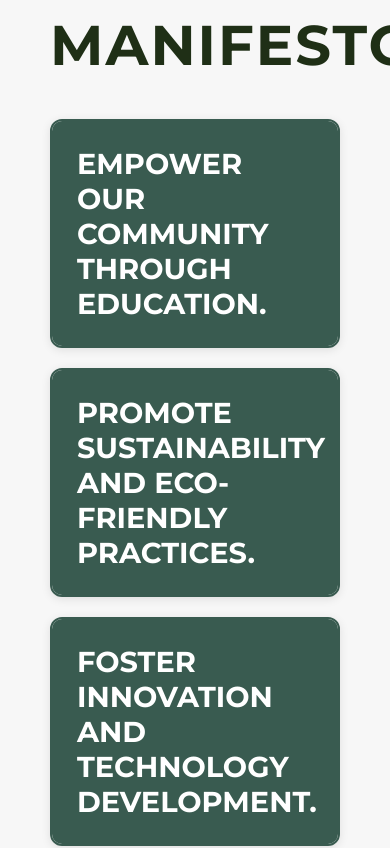
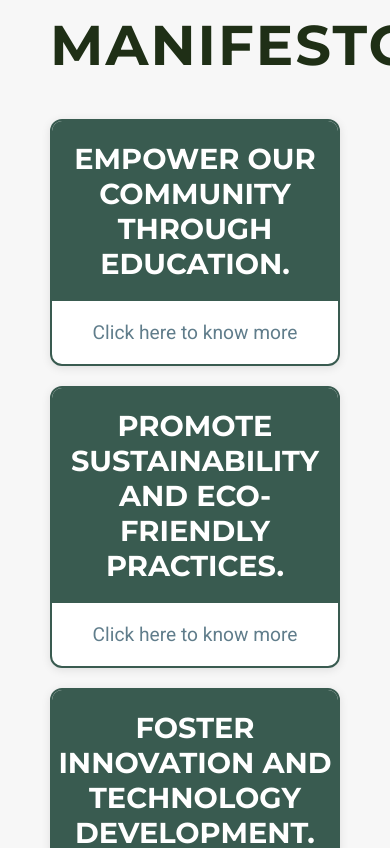
Before and after one commit to sachinky09/Gym_Project, a React (Create React App) app in the folder client/: page / in a window 390 px wide. Shown: the part 989-1837 px from the top of the page. Built offline with nearby package versions, Linux system fonts and the light colour scheme.

Commit message:
Animations and responsiveness of manifesto improved

```diff
--- a/client/src/components/Form/Form.jsx
+++ b/client/src/components/Form/Form.jsx
@@ -20,7 +20,15 @@ const FormSection = () => {
             <div className="contact-details">
               <p><span role="img" aria-label="email">📧</span> Contact@GreatStack.dev</p>
               <p><span role="img" aria-label="phone">📞</span> +1 123-456-7890</p>
-              <p><span role="img" aria-label="location">📍</span> 77 Massachusetts Ave, Cambridge, MA 02139, United States</p>
+              <p><span role="img" aria-label="location">📍</span>National Institute of Technology Durgapur
+              <br/>
+              Mahatma Gandhi Avenue,
+              <br/>
+              Durgapur,
+              <br/>
+              West Bengal 713209,
+              <br/>
+              India.</p>
             </div>
           </div>
         </div>
--- a/client/src/components/Manifesto/Manifesto.css
+++ b/client/src/components/Manifesto/Manifesto.css
@@ -1,25 +1,29 @@
-@import url('https://fonts.googleapis.com/css2?family=Merriweather:wght@400;700&family=Montserrat:wght@400;600&family=Oswald:wght@400;500&family=Roboto:wght@400;500&display=swap');
+@import url('https://fonts.googleapis.com/css2?family=Montserrat:wght@400;600&family=Roboto:wght@400;500&display=swap');
 
 :root {
-    --dark-green-color: #1f2f16;
-    --feldgrau-color: #395b50;
-    --payne-color: #5a7684;
-    --lavender-color: #c5d1eb;
-    --background-color: #f8f9fa;
-    --card-background: #ffffff;
-    --card-hover-background: #e0f7fa;
-    --text-color: #263238;
-    --text-light-color: #607d8b;
+    --dark-green: #1f2f16;
+    --feldgrau: #395b50;
+    --light-green: #d0f0c0;
+    --background: #f8f9fa;
+    --card-bg: #fff;
+    --text-dark: #263238;
+    --text-light: #607d8b;
     --border-color: #80cbc4;
     --box-shadow: 0 4px 15px rgba(0, 0, 0, 0.1);
     --box-shadow-hover: 0 6px 20px rgba(0, 0, 0, 0.2);
-    --transition-duration: 0.3s;
+    --transition: 0.4s;
+    --click-text-font: 'Oswald', sans-serif;
+    /* Added font variable for click text */
+    --click-text-color: #ffffff;
+    /* Color for click text */
+    --click-bg-color: #007bff;
+    /* Background color for click text */
 }
 
 body {
     font-family: 'Roboto', sans-serif;
-    color: var(--text-color);
-    background-color: var(--background-color);
+    color: var(--text-dark);
+    background: var(--background);
     margin: 0;
     padding: 0;
 }
@@ -27,15 +31,14 @@ body {
 .manifesto-container {
     padding: 50px;
     max-width: 1200px;
-    margin: 0 auto;
-    background-color: var(--background-color);
+    margin: auto;
 }
 
 .manifesto-heading {
     font-size: 3.5em;
     margin-bottom: 40px;
     font-family: 'Montserrat', sans-serif;
-    color: var(--dark-green-color);
+    color: var(--dark-green);
     text-align: center;
     text-transform: uppercase;
     letter-spacing: 2px;
@@ -48,25 +51,32 @@ body {
 }
 
 .manifesto-card {
-    background: var(--card-background);
+    background: var(--card-bg);
     border: 2px solid var(--border-color);
     border-radius: 12px;
-    overflow: hidden;
     box-shadow: var(--box-shadow);
     cursor: pointer;
-    transition: transform var(--transition-duration) ease, box-shadow var(--transition-duration) ease, background-color var(--transition-duration) ease, max-height var(--transition-duration) ease;
+    transition: transform var(--transition), box-shadow var(--transition), background var(--transition);
+    position: relative;
+    overflow: hidden;
+    display: flex;
+    flex-direction: column;
+    align-items: center;
+    justify-content: space-between;
 }
 
 .manifesto-card:hover {
     transform: translateY(-8px);
     box-shadow: var(--box-shadow-hover);
-    background-color: var(--card-hover-background);
+    background: var(--light-green);
 }
 
 .manifesto-card-header {
-    padding: 25px;
-    background: var(--feldgrau-color);
+    padding: 20px;
+    background: var(--feldgrau);
     color: #fff;
+    width: 100%;
+    text-align: center;
 }
 
 .manifesto-title {
@@ -76,24 +86,58 @@ body {
     text-transform: uppercase;
 }
 
-.manifesto-card-body {
-    max-height: 0;
-    overflow: hidden;
-    transition: max-height var(--transition-duration) ease, padding var(--transition-duration) ease;
-    padding: 0 25px;
+.manifesto-card-placeholder,
+.manifesto-card-details {
+    padding: 20px;
+    text-align: center;
+    box-sizing: border-box;
 }
 
-.manifesto-card.expanded .manifesto-card-body {
-    max-height: 250px;
-    padding: 25px;
-    background-color: var(--lavender-color);
+.manifesto-card-placeholder {
+    color: var(--text-light);
+    font-size: 1.2em;
+}
+
+.manifesto-card-details {
+    background: var(--light-green);
+    color: var(--text-light);
+    position: absolute;
+    top: 0;
+    left: 0;
+    width: 100%;
+    height: 100%;
+    opacity: 0;
+    visibility: hidden;
+    transition: opacity var(--transition), visibility var(--transition);
+}
+
+.manifesto-card.expanded .manifesto-card-details {
+    opacity: 1;
+    visibility: visible;
 }
 
 .manifesto-description {
     font-size: 1.2em;
-    color: var(--text-light-color);
     font-family: 'Roboto', sans-serif;
     margin: 0;
+}
+
+.click-to-view {
+    font-family: var(--click-text-font);
+    font-size: 1.1em;
+    color: var(--click-text-color);
+    background: var(--click-bg-color);
+    border: none;
+    padding: 10px 20px;
+    border-radius: 5px;
+    cursor: pointer;
+    transition: background var(--transition), color var(--transition);
+    margin: 20px;
+}
+
+.click-to-view:hover {
+    background: #0056b3;
+    color: #e0e0e0;
 }
 
 @media (max-width: 768px) {
--- a/client/src/components/Manifesto/Manifesto.jsx
+++ b/client/src/components/Manifesto/Manifesto.jsx
@@ -33,7 +33,11 @@ const Manifesto = () => {
                         <div className="manifesto-card-header">
                             <h3 className="manifesto-title">{item.title}</h3>
                         </div>
-                        <div className="manifesto-card-body">
+                        <div className={`manifesto-card-placeholder ${expandedIndex === index ? 'hidden' : ''}`}>
+
+                            <div className="click-to-view-details">Click here to know more</div>
+                        </div>
+                        <div className="manifesto-card-details">
                             <p className="manifesto-description">{item.description}</p>
                         </div>
                     </div>
```
